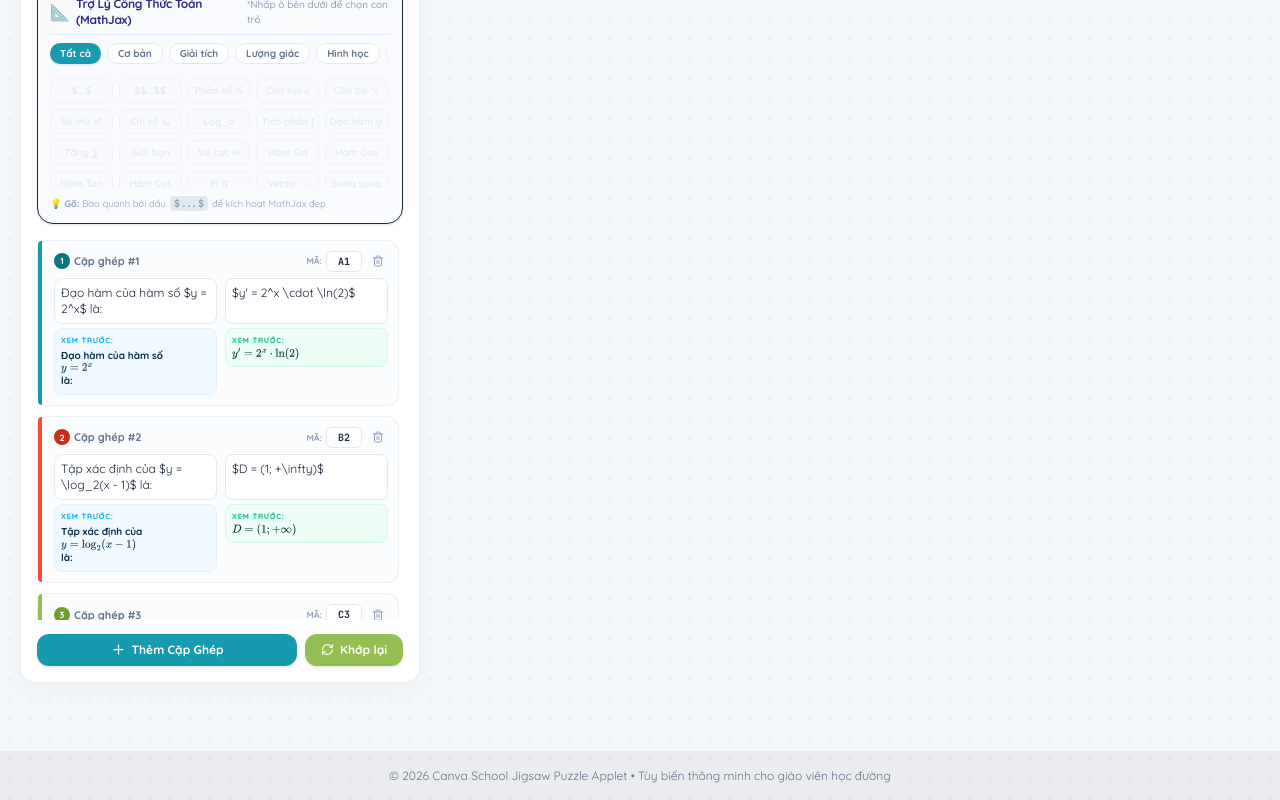
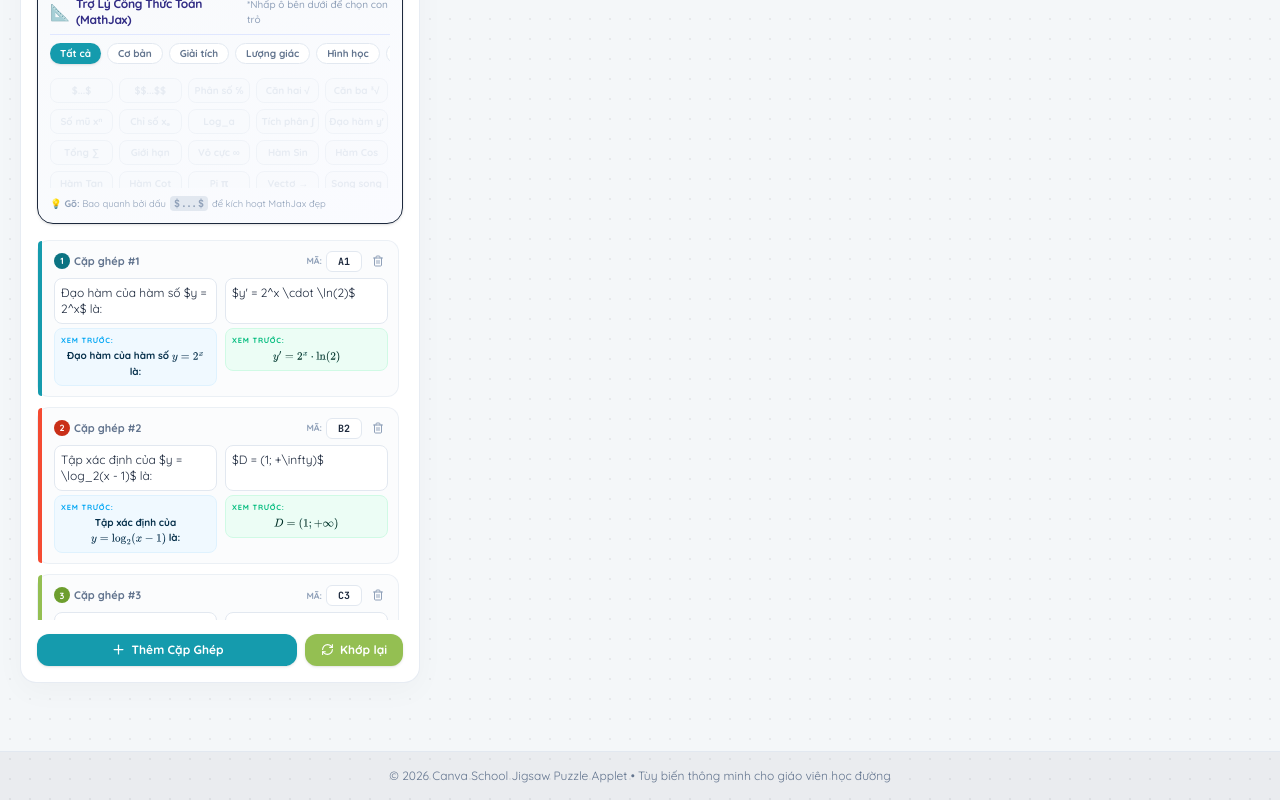
Before and after one commit to dinhphuc123/game-manh-ghep-domino, a React (Vite) app: page / in a window 1280 px wide. Shown: the part 1131-1931 px from the top of the page. Built offline with nearby package versions, Linux system fonts and the light colour scheme.

Commit message:
feat: improve line wrapping for math formulas and fix Vietnamese word-breaking bug

```diff
--- a/src/components/MathJaxWrapper.tsx
+++ b/src/components/MathJaxWrapper.tsx
@@ -52,10 +52,12 @@ export const MathJaxWrapper: React.FC<MathJaxWrapperProps> = ({
   return (
     <div
       ref={containerRef}
-      className={className}
+      className={`mathjax-wrapper ${className}`}
       style={{
         minHeight: '1.2em',
-        wordBreak: 'break-word',
+        wordBreak: 'normal',
+        overflowWrap: 'break-word',
+        whiteSpace: 'normal',
         ...style,
       }}
     >
--- a/src/index.css
+++ b/src/index.css
@@ -105,3 +105,29 @@
 .custom-scrollbar::-webkit-scrollbar-thumb:hover {
   background: #94a3b8;
 }
+
+/* Fix MathJax SVG Line Wrap and Inline Render inside SVG foreignObject */
+mjx-container[jax="SVG"] {
+  display: inline-block !important;
+  direction: ltr;
+  max-width: 100%;
+  vertical-align: middle;
+  overflow-x: visible;
+  overflow-y: hidden;
+  box-sizing: border-box;
+}
+
+mjx-container[jax="SVG"] > svg {
+  display: inline-block !important;
+  margin: 0 !important;
+  vertical-align: middle;
+  max-width: 100%;
+}
+
+.mathjax-wrapper {
+  word-break: normal !important;
+  word-wrap: break-word !important;
+  overflow-wrap: break-word !important;
+  white-space: normal !important;
+  text-align: center;
+}
```
